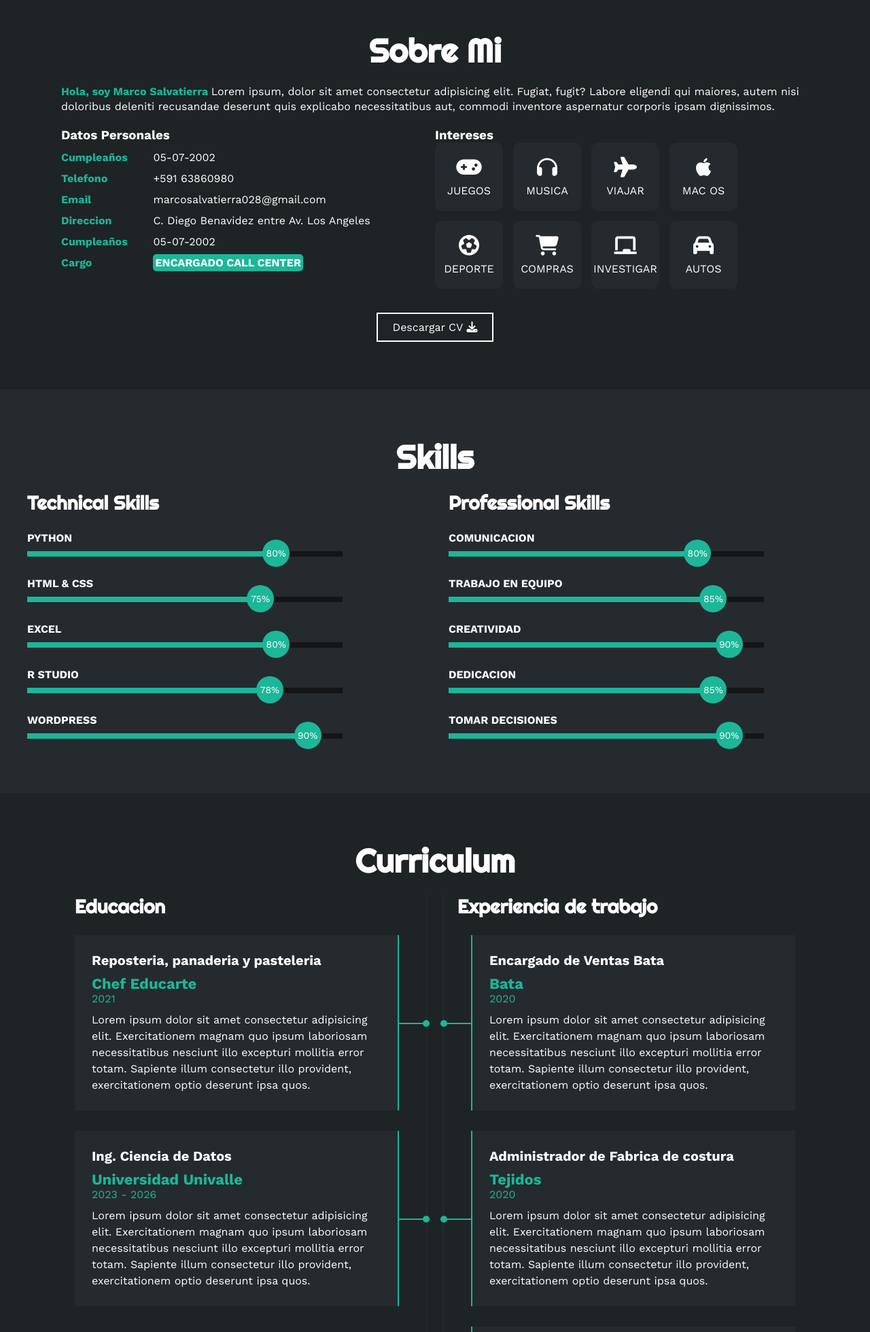
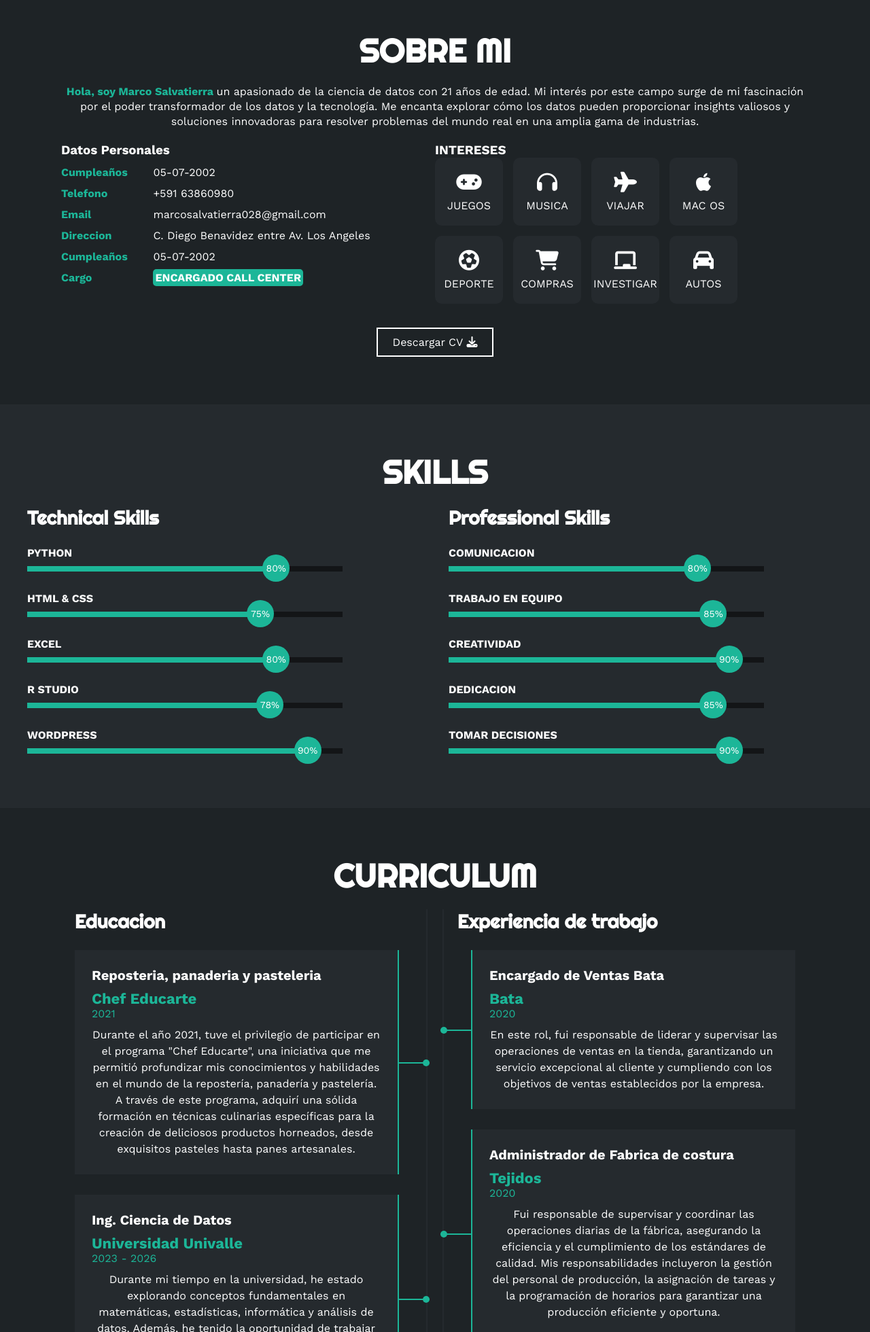
Before and after one commit to MarcoSalvatierra/examen, a plain HTML site: page pagina.html in a window 1280 px wide. Shown: the part 840-2800 px from the top of the page at 68% size. Drawn offline with nearby package versions, Linux system fonts and the light colour scheme.

Commit message:
MODIFICADOS

```diff
--- a/pagina.html
+++ b/pagina.html
@@ -21,7 +21,7 @@
                     <li><a href="#sobremi" onclick="seleccionar()">SOBRE MI</a></li>
                     <li><a href="#skills" onclick="seleccionar()">SKILLS</a></li>
                     <li><a href="#curriculum" onclick="seleccionar()">CURRICULUM</a></li>
-                    <li><a href="#portafolio" onclick="seleccionar()">PORTAFOLIO</a></li>
+                    <li><a href="#portfolio" onclick="seleccionar()">PORTAFOLIO</a></li>
                     <li><a href="#contacto" onclick="seleccionar()">CONTACTO</a></li>
                 </ul>
             </nav>
@@ -52,8 +52,8 @@
     <!-- SOBRE MI -->
     <section id="sobremi" class="sobremi">
         <div class="contenido-seccion">
-            <h2>Sobre Mi</h2>
-            <p><span>Hola, soy Marco Salvatierra </span>Lorem ipsum, dolor sit amet consectetur adipisicing elit. Fugiat, fugit? Labore eligendi qui maiores, autem nisi doloribus deleniti recusandae deserunt quis explicabo necessitatibus aut, commodi inventore aspernatur corporis ipsam dignissimos.</p>
+            <h2>SOBRE MI</h2>
+            <p><span>Hola, soy Marco Salvatierra </span>un apasionado de la ciencia de datos con 21 años de edad. Mi interés por este campo surge de mi fascinación por el poder transformador de los datos y la tecnología. Me encanta explorar cómo los datos pueden proporcionar insights valiosos y soluciones innovadoras para resolver problemas del mundo real en una amplia gama de industrias.</p>
 
             <div class="fila">
                 <!-- datos personales -->
@@ -88,7 +88,7 @@
                 </div>
                 <!-- intereses-->
                 <div class="col">
-                    <H3>Intereses</H3>
+                    <H3>INTERESES</H3>
                     <div class="contenedor-intereses">
                         <div class="interes">
                             <i class="fa-solid fa-gamepad"></i>
@@ -136,7 +136,7 @@
     <!-- HABILIDADES -->
     <section class="skills" id="skills">
         <div class="contenido_seccion">
-            <h2>Skills</h2>
+            <h2>SKILLS</h2>
             <div class="fila">
                 <!-- SKILLS -->
                 <div class="col">
@@ -233,7 +233,7 @@
     <!-- CURRICULUM -->
     <section id="curriculum" class="curriculum">
         <div class="contenido-seccion">
-            <h2>Curriculum</h2>
+            <h2>CURRICULUM</h2>
             <div class="fila">
                 <div class="col izquierda">
                     <h3>Educacion</h3>
@@ -241,7 +241,7 @@
                         <h4>Reposteria, panaderia y pasteleria</h4>
                         <span class="casa">Chef Educarte</span>
                         <span class="fecha">2021</span>
-                        <p>Lorem ipsum dolor sit amet consectetur adipisicing elit. Exercitationem magnam quo ipsum laboriosam necessitatibus nesciunt illo excepturi mollitia error totam. Sapiente illum consectetur illo provident, exercitationem optio deserunt ipsa quos.</p>
+                        <p>Durante el año 2021, tuve el privilegio de participar en el programa "Chef Educarte", una iniciativa que me permitió profundizar mis conocimientos y habilidades en el mundo de la repostería, panadería y pastelería. A través de este programa, adquirí una sólida formación en técnicas culinarias específicas para la creación de deliciosos productos horneados, desde exquisitos pasteles hasta panes artesanales.</p>
                         <div class="conectori">
                             <div class="circuloi"></div>
                         </div>
@@ -250,7 +250,7 @@
                         <h4>Ing. Ciencia de Datos</h4>
                         <span class="casa">Universidad Univalle</span>
                         <span class="fecha">2023 - 2026</span>
-                        <p>Lorem ipsum dolor sit amet consectetur adipisicing elit. Exercitationem magnam quo ipsum laboriosam necessitatibus nesciunt illo excepturi mollitia error totam. Sapiente illum consectetur illo provident, exercitationem optio deserunt ipsa quos.</p>
+                        <p>Durante mi tiempo en la universidad, he estado explorando conceptos fundamentales en matemáticas, estadísticas, informática y análisis de datos. Además, he tenido la oportunidad de trabajar en proyectos prácticos que me han permitido aplicar mis conocimientos teóricos en situaciones del mundo real.</p>
                         <div class="conectori">
                             <div class="circuloi"></div>
                         </div>
@@ -262,7 +262,7 @@
                         <h4>Encargado de Ventas Bata</h4>
                         <span class="casa">Bata</span>
                         <span class="fecha">2020</span>
-                        <p>Lorem ipsum dolor sit amet consectetur adipisicing elit. Exercitationem magnam quo ipsum laboriosam necessitatibus nesciunt illo excepturi mollitia error totam. Sapiente illum consectetur illo provident, exercitationem optio deserunt ipsa quos.</p>
+                        <p>En este rol, fui responsable de liderar y supervisar las operaciones de ventas en la tienda, garantizando un servicio excepcional al cliente y cumpliendo con los objetivos de ventas establecidos por la empresa.</p>
                         <div class="conectord">
                             <div class="circulod"></div>
                         </div>
@@ -271,7 +271,7 @@
                         <h4>Administrador de Fabrica de costura</h4>
                         <span class="casa">Tejidos</span>
                         <span class="fecha">2020</span>
-                        <p>Lorem ipsum dolor sit amet consectetur adipisicing elit. Exercitationem magnam quo ipsum laboriosam necessitatibus nesciunt illo excepturi mollitia error totam. Sapiente illum consectetur illo provident, exercitationem optio deserunt ipsa quos.</p>
+                        <p>Fui responsable de supervisar y coordinar las operaciones diarias de la fábrica, asegurando la eficiencia y el cumplimiento de los estándares de calidad. Mis responsabilidades incluyeron la gestión del personal de producción, la asignación de tareas y la programación de horarios para garantizar una producción eficiente y oportuna.</p>
                         <div class="conectord">
                             <div class="circulod"></div>
                         </div>
@@ -280,7 +280,7 @@
                         <h4>Encargado de Sucursal</h4>
                         <span class="casa">Panchita</span>
                         <span class="fecha">2021 - 2022</span>
-                        <p>Lorem ipsum dolor sit amet consectetur adipisicing elit. Exercitationem magnam quo ipsum laboriosam necessitatibus nesciunt illo excepturi mollitia error totam. Sapiente illum consectetur illo provident, exercitationem optio deserunt ipsa quos.</p>
+                        <p>Durante mi tiempo como Encargado de Sucursal en Panchita, tuve el privilegio de liderar las operaciones diarias de una de sus sucursales, asegurando un servicio excepcional al cliente y el cumplimiento de los objetivos comerciales de la empresa.</p>
                         <div class="conectord">
                             <div class="circulod"></div>
                         </div>
@@ -289,7 +289,7 @@
                         <h4>Encargado de Call Center</h4>
                         <span class="casa">FERCA</span>
                         <span class="fecha">2022 - 2024</span>
-                        <p>Lorem ipsum dolor sit amet consectetur adipisicing elit. Exercitationem magnam quo ipsum laboriosam necessitatibus nesciunt illo excepturi mollitia error totam. Sapiente illum consectetur illo provident, exercitationem optio deserunt ipsa quos.</p>
+                        <p>Como encargado, me encargué de supervisar las operaciones diarias del call center, asegurando la eficiencia y la calidad en todas las interacciones con los clientes. Esto incluyó la gestión de horarios y turnos del personal, la formación y el desarrollo del equipo en técnicas de atención al cliente, así como la implementación de políticas y procedimientos para garantizar un servicio consistente y de alta calidad.</p>
                         <div class="conectord">
                             <div class="circulod"></div>
                         </div>
--- a/styles.css
+++ b/styles.css
@@ -128,6 +128,7 @@ html{
     font: 18px;
     line-height: 22px;
     margin-bottom: 20px;
+    text-align: center;
 }
 .sobremi .contenido-seccion p span{
     color: #1CB698;
@@ -416,6 +417,7 @@ html{
 }
 .curriculum .fila .item p{
     line-height: 24px;
+    text-align: center;
 }
 .curriculum .fila .izq{
     border-right: 2px solid #1CB698;
```
